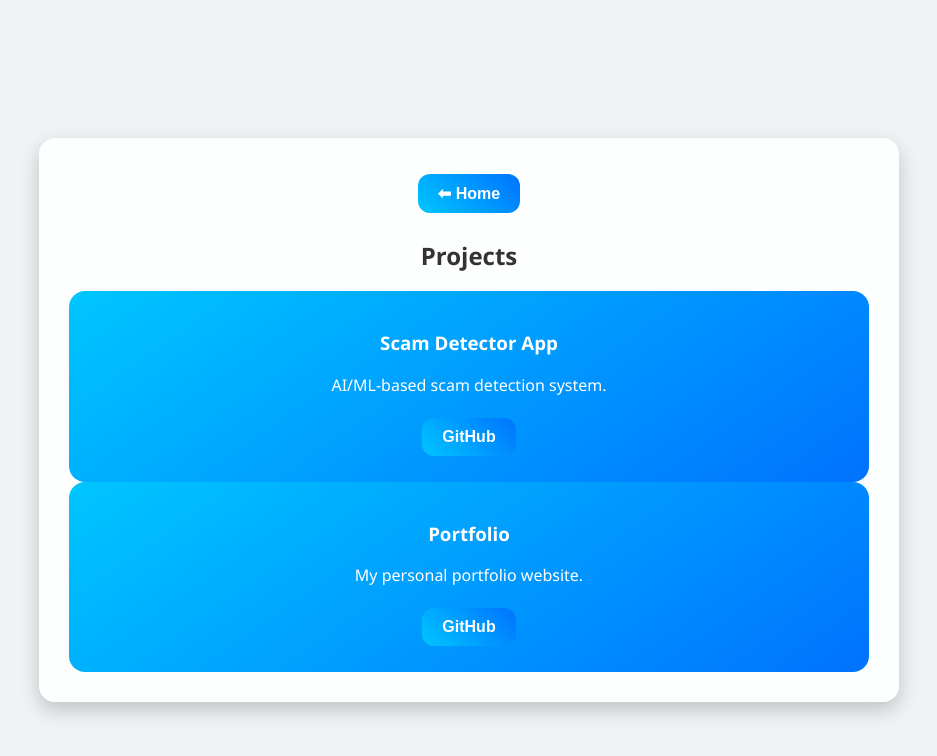
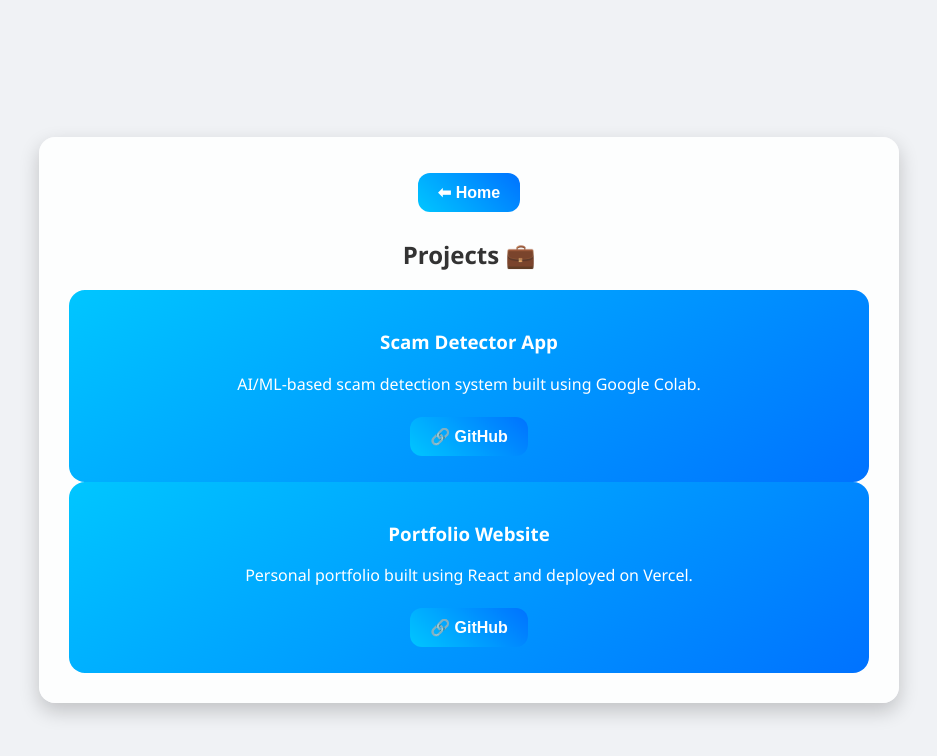
Before and after one commit to tanmaykumar7106-collab/My-Portfolio, a React (Create React App) app: page / in a window 1280 px wide. Both pictures are taken after a click on the button "Projects". Shown: the top 756 px of the page, without its empty margins (171-1108 px from the left). Built offline with nearby package versions, Linux system fonts and the light colour scheme.

Commit message:
final clean code

```diff
--- a/src/App.js
+++ b/src/App.js
@@ -2,7 +2,7 @@ import React, { useState, useEffect } from "react";
 import { BrowserRouter as Router, Routes, Route, useNavigate } from "react-router-dom";
 import "./App.css";
 
-// Button
+// ---------------- Button ----------------
 const btnStyle = {
   padding: "10px 20px",
   borderRadius: "12px",
@@ -14,28 +14,29 @@ const btnStyle = {
   fontWeight: "bold"
 };
 
-// Back Button
+// ---------------- Back Button ----------------
 const BackButton = () => {
   const navigate = useNavigate();
   return <button onClick={() => navigate("/")} style={btnStyle}>⬅ Home</button>;
 };
 
-// Layout
+// ---------------- Layout ----------------
 const CenterBox = ({ children }) => (
   <div className="center">
     <div className="box">{children}</div>
   </div>
 );
 
-// Home
+// ---------------- Home ----------------
 function Home() {
-  const roles = ["AI/ML Enthusiast", "Full Stack Developer"];
   const [text, setText] = useState("");
   const [i, setI] = useState(0);
   const [j, setJ] = useState(0);
   const navigate = useNavigate();
 
   useEffect(() => {
+    const roles = ["AI/ML Enthusiast", "Full Stack Developer"];
+
     if (j < roles[i].length) {
       const t = setTimeout(() => {
         setText(prev => prev + roles[i][j]);
@@ -43,13 +44,14 @@ function Home() {
       }, 80);
       return () => clearTimeout(t);
     } else {
-      setTimeout(() => {
+      const timeout = setTimeout(() => {
         setText("");
         setJ(0);
-        setI((i + 1) % roles.length);
+        setI((prev) => (prev + 1) % roles.length);
       }, 1500);
+      return () => clearTimeout(timeout);
     }
-  }, [j, i]);
+  }, [j, i]); // ✅ FIXED (no warning)
 
   return (
     <CenterBox>
@@ -66,7 +68,7 @@ function Home() {
   );
 }
 
-// About
+// ---------------- About ----------------
 function About() {
   return (
     <CenterBox>
@@ -74,36 +76,46 @@ function About() {
       <h2>About Me</h2>
 
       <p>
-        Hi, I’m Tanmay Kumar, a 2nd-year CSE (AI/ML) student. I enjoy building
-        projects that combine technology and creativity.
+        Hi, I’m Tanmay Kumar, a passionate 2nd-year Computer Science and Engineering (AI/ML) student.
+        I enjoy building innovative solutions that combine technology and creativity.
       </p>
 
-      <h3>Skills</h3>
+      <h3>Skills 🚀</h3>
 
       <div className="skill">
         <p>React</p>
-        <div className="bar"><div style={{width:"80%"}}></div></div>
+        <div className="bar"><div style={{ width: "80%" }}></div></div>
       </div>
 
       <div className="skill">
         <p>Python</p>
-        <div className="bar"><div style={{width:"85%"}}></div></div>
+        <div className="bar"><div style={{ width: "85%" }}></div></div>
+      </div>
+
+      <div className="skill">
+        <p>Node.js</p>
+        <div className="bar"><div style={{ width: "70%" }}></div></div>
+      </div>
+
+      <div className="skill">
+        <p>AI/ML</p>
+        <div className="bar"><div style={{ width: "75%" }}></div></div>
       </div>
     </CenterBox>
   );
 }
 
-// Projects
+// ---------------- Projects ----------------
 const projectList = [
   {
     name: "Scam Detector App",
-    description: "AI/ML-based scam detection system.",
+    description: "AI/ML-based scam detection system built using Google Colab.",
     link: "https://github.com/tanmaykumar7106-collab/Tanmay-Kumar"
   },
   {
-    name: "Portfolio",
-    description: "My personal portfolio website.",
-    link: "https://github.com/tanmaykumar7106-collab/Tanmay-Kumar"
+    name: "Portfolio Website",
+    description: "Personal portfolio built using React and deployed on Vercel.",
+    link: "https://github.com/tanmaykumar7106-collab/tanmaykumar-portfolio"
   }
 ];
 
@@ -111,14 +123,15 @@ function Projects() {
   return (
     <CenterBox>
       <BackButton />
-      <h2>Projects</h2>
+      <h2>Projects 💼</h2>
 
-      {projectList.map((p, i) => (
-        <div key={i} className="card">
+      {projectList.map((p, index) => (
+        <div key={index} className="card">
           <h3>{p.name}</h3>
           <p>{p.description}</p>
+
           <a href={p.link} target="_blank" rel="noreferrer">
-            <button style={btnStyle}>GitHub</button>
+            <button style={btnStyle}>🔗 GitHub</button>
           </a>
         </div>
       ))}
@@ -126,22 +139,26 @@ function Projects() {
   );
 }
 
-// Contact
+// ---------------- Contact ----------------
 function Contact() {
   return (
     <CenterBox>
       <BackButton />
-      <h2>Contact</h2>
+      <h2>Contact ✉</h2>
+
       <p>Email: tanmay@example.com</p>
+
       <p>
-        GitHub:
-        <a href="https://github.com/tanmaykumar7106-collab"> Visit</a>
+        GitHub:{" "}
+        <a href="https://github.com/tanmaykumar7106-collab" target="_blank" rel="noreferrer">
+          Visit Profile
+        </a>
       </p>
     </CenterBox>
   );
 }
 
-// App
+// ---------------- App ----------------
 export default function App() {
   return (
     <Router>
```
